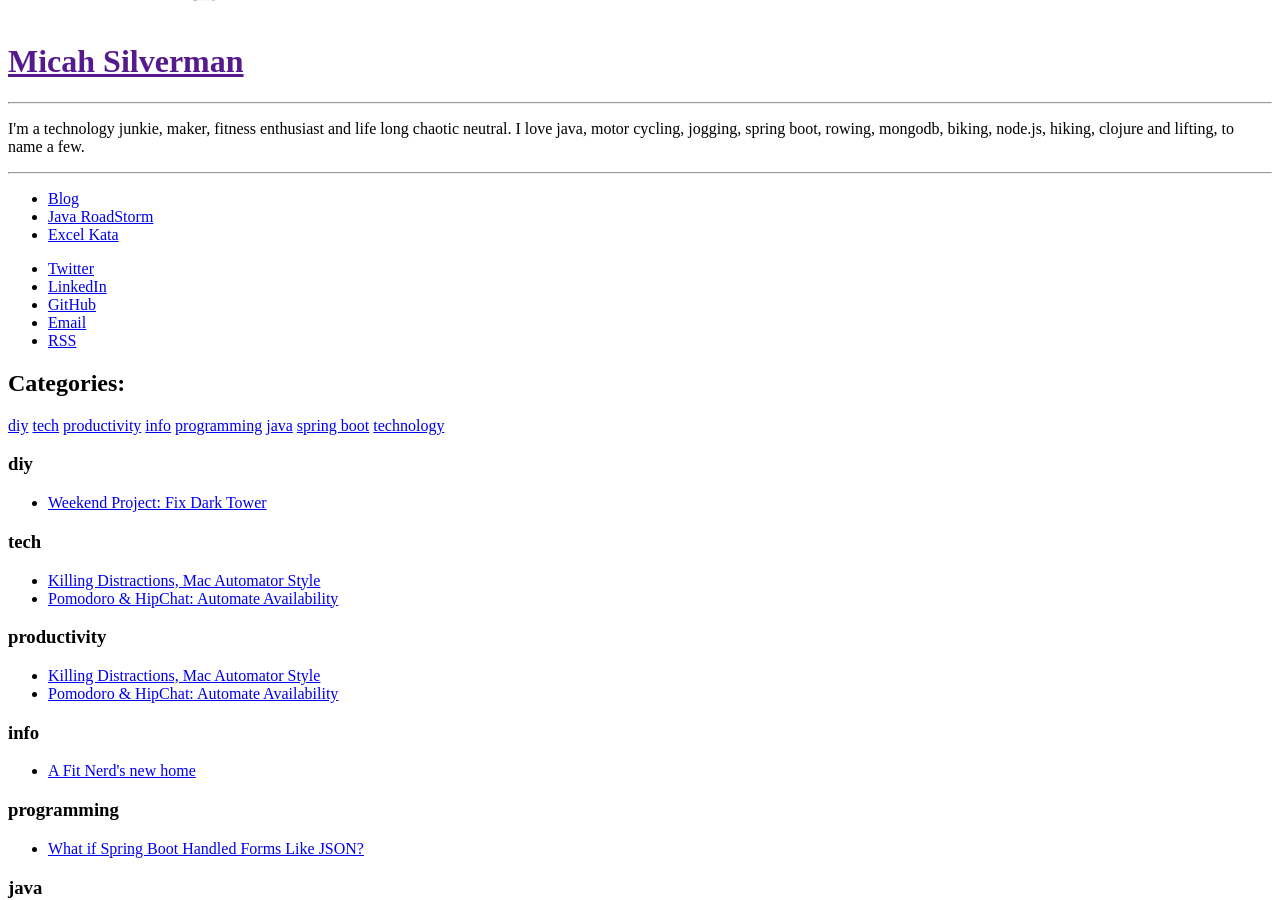
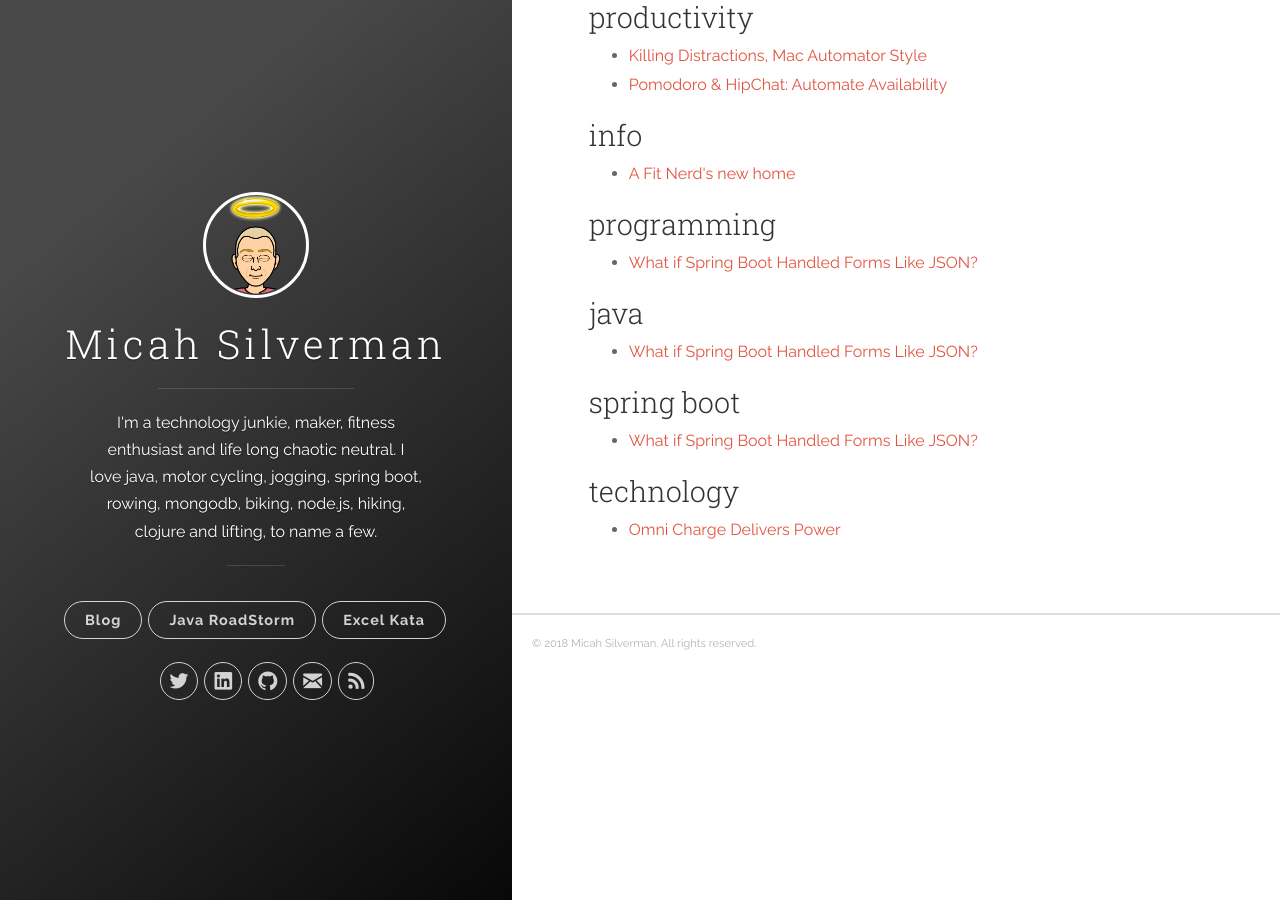
Before and after one commit to dogeared/dogeared.github.io, a Jekyll site: the page built from categories.md, in a window 1280 px wide and 900 px high, scrolled down 388 px. Built offline with Jekyll 4.4.1, drawn with Linux system fonts in a browser that asks for light colours; nearby versions of some CDN libraries.

Commit message:
baseurl fix

```diff
--- a/_includes/footer.html
+++ b/_includes/footer.html
@@ -3,7 +3,7 @@
 </footer>
 
 <script type="text/javascript" src="https://ajax.googleapis.com/ajax/libs/jquery/1.11.3/jquery.min.js"></script>
-<script type="text/javascript" src="{{ "js/main.js" | prepend: relative_url }}"></script>
+<script type="text/javascript" src="{{ "/js/main.js" | prepend: relative_url }}"></script>
 {% if site.google_analytics and jekyll.environment != "development" %}
 <script>
   (function(i,s,o,g,r,a,m){i['GoogleAnalyticsObject']=r;i[r]=i[r]||function(){
--- a/_includes/head.html
+++ b/_includes/head.html
@@ -20,27 +20,27 @@
   <meta property="og:title" content="{{ site.title }}">
   <meta property="og:description" content="{{ site.description }}">
 
-  <link rel="apple-touch-icon" sizes="57x57" href="{{ "images/favicons/apple-touch-icon-57x57.png" | prepend: relative_url }}">
-  <link rel="apple-touch-icon" sizes="60x60" href="{{ "images/favicons/apple-touch-icon-60x60.png" | prepend: relative_url }}">
-  <link rel="apple-touch-icon" sizes="72x72" href="{{ "images/favicons/apple-touch-icon-72x72.png" | prepend: relative_url }}">
-  <link rel="apple-touch-icon" sizes="76x76" href="{{ "images/favicons/apple-touch-icon-76x76.png" | prepend: relative_url }}">
-  <link rel="apple-touch-icon" sizes="114x114" href="{{ "images/favicons/apple-touch-icon-114x114.png" | prepend: relative_url }}">
-  <link rel="apple-touch-icon" sizes="120x120" href="{{ "images/favicons/apple-touch-icon-120x120.png" | prepend: relative_url }}">
-  <link rel="apple-touch-icon" sizes="144x144" href="{{ "images/favicons/apple-touch-icon-144x144.png" | prepend: relative_url }}">
-  <link rel="apple-touch-icon" sizes="152x152" href="{{ "images/favicons/apple-touch-icon-152x152.png" | prepend: relative_url }}">
-  <link rel="apple-touch-icon" sizes="180x180" href="{{ "images/favicons/apple-touch-icon-180x180.png" | prepend: relative_url }}">
-  <link rel="icon" type="image/png" href="{{ "images/favicons/favicon-32x32.png" | prepend: relative_url }}" sizes="32x32">
-  <link rel="icon" type="image/png" href="{{ "images/favicons/favicon-194x194.png" | prepend: relative_url }}" sizes="194x194">
-  <link rel="icon" type="image/png" href="{{ "images/favicons/favicon-96x96.png" | prepend: relative_url }}" sizes="96x96">
-  <link rel="icon" type="image/png" href="{{ "images/favicons/android-chrome-192x192.png" | prepend: relative_url }}" sizes="192x192">
-  <link rel="icon" type="image/png" href="{{ "images/favicons/favicon-16x16.png" | prepend: relative_url }}" sizes="16x16">
-  <link rel="manifest" href="{{ "images/favicons/manifest.json" | prepend: relative_url }}">
-  <link rel="shortcut icon" href="{{ "images/favicons/favicon.ico" | prepend: relative_url }}">
+  <link rel="apple-touch-icon" sizes="57x57" href="{{ "/images/favicons/apple-touch-icon-57x57.png" | prepend: relative_url }}">
+  <link rel="apple-touch-icon" sizes="60x60" href="{{ "/images/favicons/apple-touch-icon-60x60.png" | prepend: relative_url }}">
+  <link rel="apple-touch-icon" sizes="72x72" href="{{ "/images/favicons/apple-touch-icon-72x72.png" | prepend: relative_url }}">
+  <link rel="apple-touch-icon" sizes="76x76" href="{{ "/images/favicons/apple-touch-icon-76x76.png" | prepend: relative_url }}">
+  <link rel="apple-touch-icon" sizes="114x114" href="{{ "/images/favicons/apple-touch-icon-114x114.png" | prepend: relative_url }}">
+  <link rel="apple-touch-icon" sizes="120x120" href="{{ "/images/favicons/apple-touch-icon-120x120.png" | prepend: relative_url }}">
+  <link rel="apple-touch-icon" sizes="144x144" href="{{ "/images/favicons/apple-touch-icon-144x144.png" | prepend: relative_url }}">
+  <link rel="apple-touch-icon" sizes="152x152" href="{{ "/images/favicons/apple-touch-icon-152x152.png" | prepend: relative_url }}">
+  <link rel="apple-touch-icon" sizes="180x180" href="{{ "/images/favicons/apple-touch-icon-180x180.png" | prepend: relative_url }}">
+  <link rel="icon" type="image/png" href="{{ "/images/favicons/favicon-32x32.png" | prepend: relative_url }}" sizes="32x32">
+  <link rel="icon" type="image/png" href="{{ "/images/favicons/favicon-194x194.png" | prepend: relative_url }}" sizes="194x194">
+  <link rel="icon" type="image/png" href="{{ "/images/favicons/favicon-96x96.png" | prepend: relative_url }}" sizes="96x96">
+  <link rel="icon" type="image/png" href="{{ "/images/favicons/android-chrome-192x192.png" | prepend: relative_url }}" sizes="192x192">
+  <link rel="icon" type="image/png" href="{{ "/images/favicons/favicon-16x16.png" | prepend: relative_url }}" sizes="16x16">
+  <link rel="manifest" href="{{ "/images/favicons/manifest.json" | prepend: relative_url }}">
+  <link rel="shortcut icon" href="{{ "/images/favicons/favicon.ico" | prepend: relative_url }}">
   <meta name="msapplication-TileColor" content="#ffc40d">
-  <meta name="msapplication-TileImage" content="{{ "images/favicons/mstile-144x144.png" | prepend: relative_url }}">
+  <meta name="msapplication-TileImage" content="{{ "/images/favicons/mstile-144x144.png" | prepend: relative_url }}">
   <meta name="theme-color" content="#ffffff">
 
-  <link rel="stylesheet" href="{{ "css/main.css" | prepend: relative_url }}">
+  <link rel="stylesheet" href="{{ "/css/main.css" | prepend: relative_url }}">
   <link rel="canonical" href="{{ page.url | replace:'index.html','' | prepend: relative_url | prepend: site.url }}">
   <link rel="alternate" type="application/rss+xml" title="{{ site.title }}" href="{{ relative_url }}feed.xml">
 </head>
```
